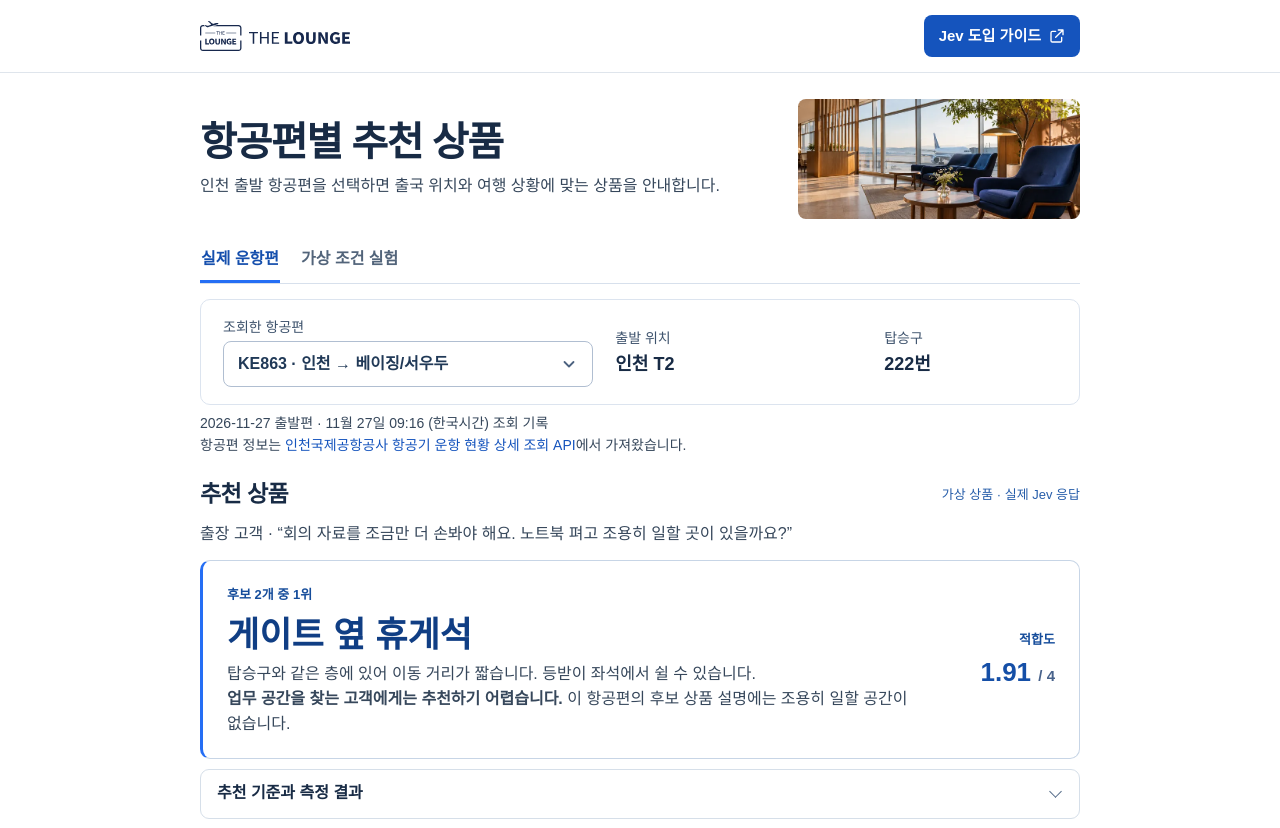
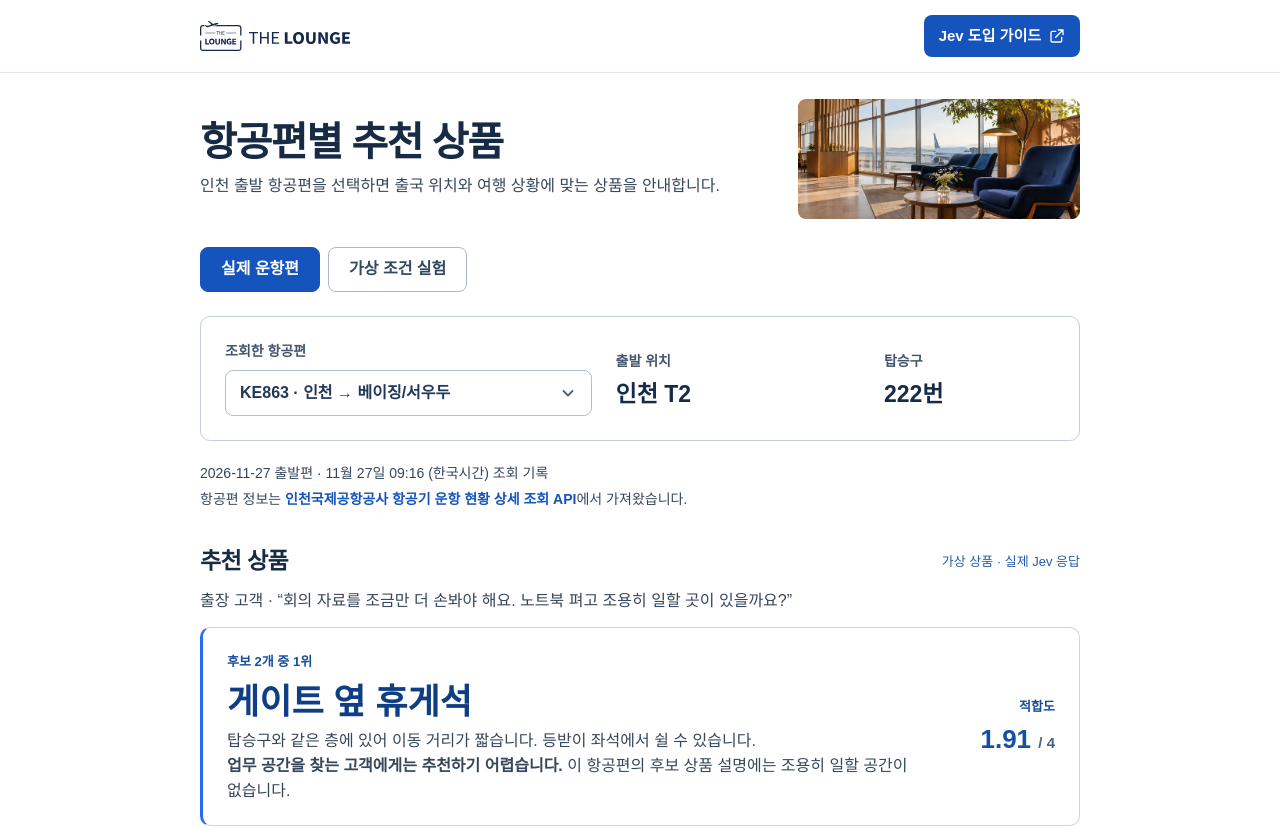
Before and after one commit to minsukong/jev-poc, a React (Vite) app: page / in a window 1280 px wide. Shown: the top 828 px of the page. Built offline with nearby package versions, Linux system fonts and the light colour scheme; a web font is replaced by a local one.

Commit message:
Improve flight selector contrast and spacing

```diff
--- a/src/style.css
+++ b/src/style.css
@@ -97,10 +97,41 @@ fieldset{display:flex;flex-wrap:wrap;align-items:end;gap:12px;border:0;padding:8
 @media(max-width:600px){main,footer{width:92%}.intro{grid-template-columns:1fr 25%;gap:12px;margin:18px 0}.photo{height:96px}.flight{grid-template-columns:1fr 1fr;gap:8px;padding:13px}.flight label{grid-column:1/-1}.flight strong{font-size:16px}.pick{padding:15px}.pair{grid-template-columns:1fr}.line{flex-wrap:wrap}.results{margin:17px 0}.score strong{font-size:22px}}
 
 
-.view{display:flex;gap:20px;border-bottom:1px solid #d7e0ec;margin-bottom:15px}
-.view button{border:0;border-bottom:3px solid transparent;border-radius:0;background:white;color:#52647a;padding:8px 1px;font-weight:650}
-.view button[aria-pressed=true]{color:#154fad;border-color:#256ef4}
-.source{font-size:14px;margin:8px 0 20px}.recorded{margin-bottom:26px}
+.view {
+  display: flex;
+  flex-wrap: wrap;
+  gap: 8px;
+  margin: 28px 0 24px;
+}
+.view button {
+  min-height: 44px;
+  padding: 9px 20px;
+  border: 1px solid #a9b8cc;
+  border-radius: 8px;
+  background: white;
+  color: #334861;
+  font-weight: 650;
+}
+.view button:hover { background: #eef4ff; }
+.view button[aria-pressed=true] { color: white; background: #1554bd; border-color: #1554bd; }
+.view button:focus-visible { outline: 3px solid #2366cc; outline-offset: 3px; }
+
+.flight {
+  padding: 24px;
+  gap: 24px;
+  border-color: #c2cede;
+}
+.flight small, .flight label { color: #44556d; font-weight: 600; }
+.flight strong { margin-top: 6px; font-size: 23px; line-height: 1.25; color: #142b49; }
+.flight select { margin-top: 8px; }
+.source { font-size: 14px; margin: 20px 0 32px; line-height: 1.8; }
+.source a { font-weight: 600; }
+@media (max-width: 600px) {
+  .view { margin: 22px 0 18px; }
+  .flight { padding: 18px; gap: 18px; }
+  .flight strong { font-size: 21px; }
+}
+.recorded{margin-bottom:26px}
 
 select {
   appearance: none;
```
Also changed, not shown: 8 other files (tests, documents, lock files or other folders).
